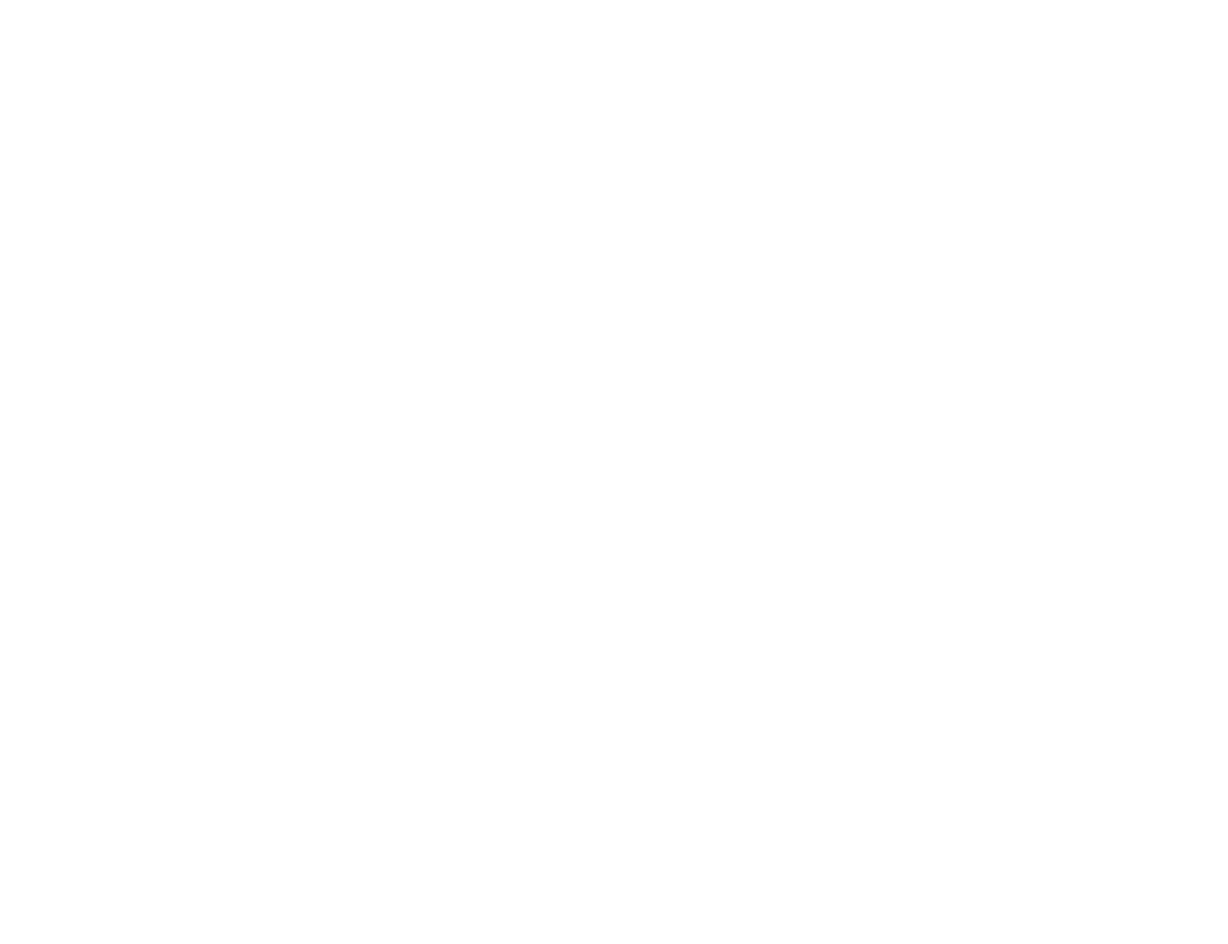
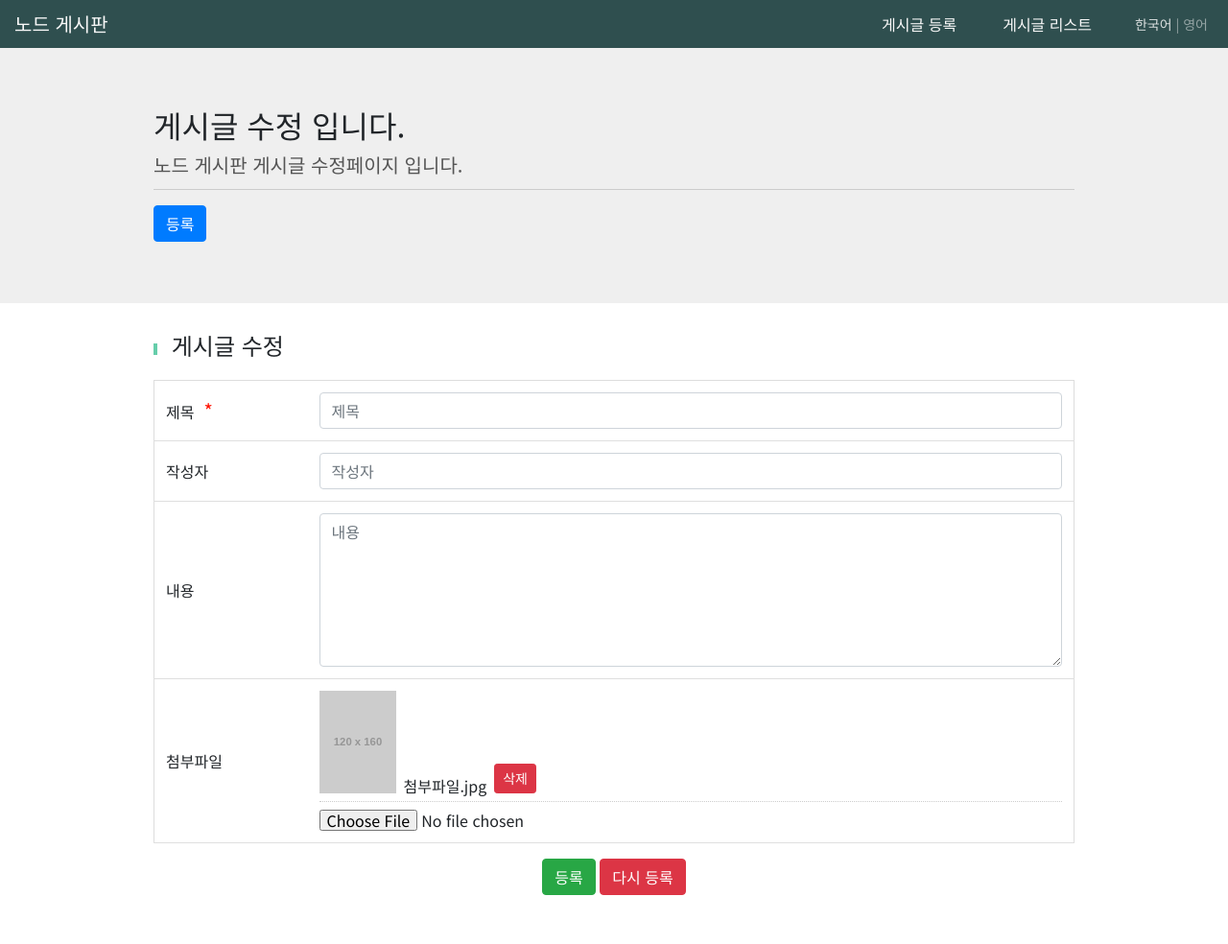
Before and after one commit to booldook/2021-sc-app-17-board, a website: page public/html/board/update.html in a window 1280 px wide. Shown: the whole page at 96% size. Before the commit the page ends 800 px from the top, so only its background shows below. Drawn offline with Linux system fonts and the light colour scheme; placeholder pictures from the web are drawn by us.

Commit message:
publishing 완료

```diff
--- a/public/css/board/update.css
+++ b/public/css/board/update.css
@@ -0,0 +1,9 @@
+.update-wrapper {}
+.update-wrapper .update-tbl {width: 100%; border: 1px solid #ddd;}
+.update-wrapper .update-tbl td {padding: .75em; border-bottom: 1px solid #dfdfdf;}
+.update-wrapper .update-tbl td.title {width: 160px;}
+.update-wrapper .update-tbl td.require::after {display: inline-block; content: '*'; color: #f10; margin-left: .5em; font-size: 1.25em;}
+.update-wrapper .update-tbl textarea {height: 160px;}
+.update-wrapper .file-wrap {display: flex; align-items: flex-end; margin-bottom: .5em; padding-bottom: .5em; border-bottom: 1px dotted #ccc;}
+.update-wrapper .file-wrap .img {width: 80px; margin-right: .5em;}
+.update-wrapper .file-wrap .file {margin-right: .5em;}
--- a/public/html/board/update.html
+++ b/public/html/board/update.html
@@ -0,0 +1,86 @@
+<!DOCTYPE html>
+<html lang="ko">
+<head>
+	<meta charset="UTF-8">
+	<meta http-equiv="X-UA-Compatible" content="IE=edge">
+	<meta name="viewport" content="width=device-width, initial-scale=1.0">
+	<title>Express 게시판 - 게시글 수정 </title>
+	<link rel="stylesheet" href="../../css/material-icon.css">
+	<link rel="stylesheet" href="../../css/all.min.css">
+	<link rel="stylesheet" href="../../css/bootstrap.min.css">
+	<link rel="stylesheet" href="../../css/base.css">
+	<link rel="stylesheet" href="../../css/common.css">
+	<link rel="stylesheet" href="../../css/board/update.css">
+	<script src="../../js/jquery.min.js"></script>
+	<script src="../../js/moment.min.js"></script>
+	<script src="../../js/lodash.min.js"></script>
+	<script src="../../js/util.js"></script>
+</head>
+<body>
+<header class="header-wrapper">
+	<h1 class="logo"><a href="./list.html">노드 게시판</a></h1>
+	<nav class="navi-wrap">
+		<a href="./write.html" class="navi">게시글 등록</a>
+		<a href="./list.html" class="navi">게시글 리스트</a>
+	</nav>
+	<nav class="lang-wrap">
+		<a href="./list.html" class="navi active">한국어</a>
+		<span> | </span>
+		<a href="./list.html" class="navi ">영어</a>
+	</nav>
+</header>
+<section class="title-wrapper">
+	<div class="wrapper">
+		<h2 class="title-wrap">게시글 수정 입니다.</h2>
+		<p class="desc-wrap">노드 게시판 게시글 수정페이지 입니다.</p>
+		<div class="btn-wrap">
+			<a href="./write.html" class="btn btn-primary">등록</a>
+		</div>
+	</div>
+</section>
+<section class="update-wrapper wrapper">
+	<h3 class="title-bar">
+		<span class="bullet"></span> 게시글 수정
+	</h3>
+	<form action="#" method="POST" name="">
+		<table class="update-tbl">
+			<tbody>
+				<tr>
+					<td class="title require">제목</td>
+					<td class="content">
+						<input type="text" name="" class="form-control" placeholder="제목">
+					</td>
+				</tr>
+				<tr>
+					<td class="title">작성자</td>
+					<td class="content">
+						<input type="text" name="" class="form-control" placeholder="작성자">
+					</td>
+				</tr>
+				<tr>
+					<td class="title">내용</td>
+					<td class="content">
+						<textarea name="" class="form-control" placeholder="내용"></textarea>
+					</td>
+				</tr>
+				<tr>
+					<td class="title">첨부파일</td>
+					<td class="content">
+						<div class="file-wrap">
+							<img src="https://via.placeholder.com/120x160" alt="그림" class="img">
+							<div class="file">첨부파일.jpg</div>
+							<button type="button" class="btn btn-sm btn-danger">삭제</button>
+						</div>
+						<input type="file" name="upfile" class="form-control-file">
+					</td>
+				</tr>
+			</tbody>
+		</table>
+		<div class="btn-wrap p-3 text-center">
+			<button class="btn btn-success">등록</button>
+			<button class="btn btn-danger" type="reset">다시 등록</button>
+		</div>
+	</form>
+</section>
+</body>
+</html>
```
Also changed, not shown: public/css/board/write.css (+9 -0 lines), public/html/board/view.html (+2 -3 lines), public/html/board/write.html (+81 -0 lines).
